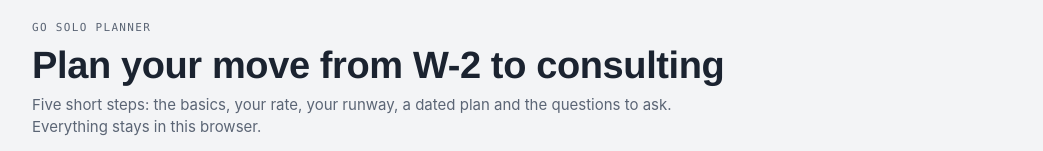
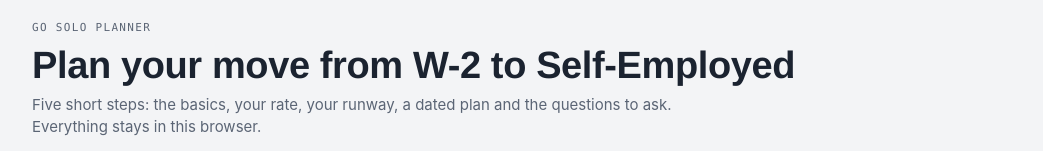
Before and after one commit to bbciii66/go-solo-planner, a plain HTML site: page index.html in a window 1280 px wide. Shown: the top 151 px of the page, without its empty margins (118-1161 px from the left). Drawn offline with Linux system fonts and the light colour scheme.

Commit message:
Sample banner for old Sam saves; headline to Self-Employed (#2)
* Treat plans saved as Sam before the sample flag as the sample

Visitors who opened Sam on the first build now see the sample banner and
Leave sample buttons instead of being stuck in Sam's numbers.

Co-Authored-By: Claude Opus 5.5 <noreply@anthropic.com>
Claude-Session: https://claude.ai/code/session_017NNyHzneqMdz7gTRYuMrbp

* Headline: W-2 to Self-Employed

Co-Authored-By: Claude Opus 5.5 <noreply@anthropic.com>
Claude-Session: https://claude.ai/code/session_017NNyHzneqMdz7gTRYuMrbp

---------

Co-authored-by: Claude <noreply@anthropic.com>

```diff
--- a/index.html
+++ b/index.html
@@ -143,7 +143,7 @@ tr.grand td{font-weight:700;background:var(--steel-soft)}
   <header class="top">
     <div>
       <div class="eyebrow">Go Solo Planner</div>
-      <h1 id="title">Plan your move from W-2 to consulting</h1>
+      <h1 id="title">Plan your move from W-2 to Self-Employed</h1>
       <p class="sub">Five short steps: the basics, your rate, your runway, a dated plan and the questions to ask. Everything stays in this browser.</p>
     </div>
     <div class="toolbar noprint">
@@ -322,6 +322,7 @@ function sanitize(d){
     else if(typeof b==="string") out[k]=String(v==null?"":v).slice(0,300);
     else out[k]=(v==null||v===""||!isFinite(+v))?b:Math.max(0,+v);
   }
+  if(!("sample" in d) && out.name==="Sam" && out.role===SAMPLE.role) out.sample=true; // plans saved before the sample flag existed
   out.rate=Math.min(400,Math.max(25,n(out.rate)||100)); out.hpw=Math.min(60,Math.max(5,n(out.hpw)||30));
   return out;
 }
```
